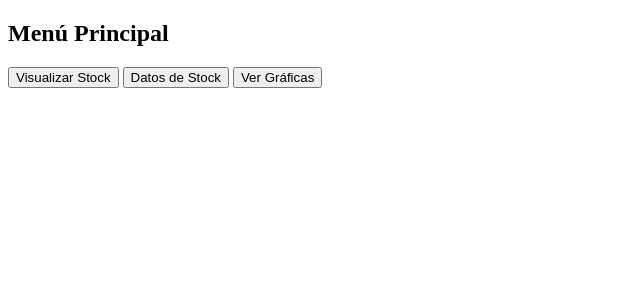
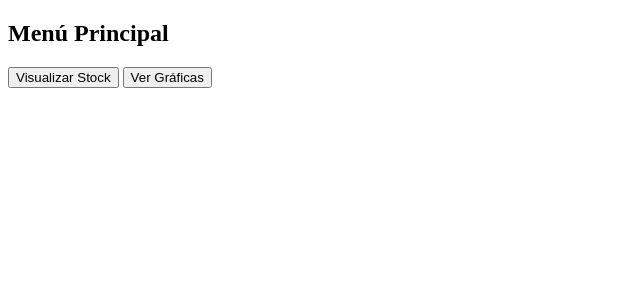
Before and after one commit to SharkCtts/Taller_LS3, a Flask app: page /menu in a window 1280 px wide. Shown: the part 50-350 px from the top of the page, without its empty margins (0-640 px from the left). Run offline with Flask 3, Linux system fonts and the light colour scheme; the visitor is signed in with stand-in values (Sample User, id 1).

Commit message:
elimar boton de datos en menú
si

```diff
--- a/templates/menu.html
+++ b/templates/menu.html
@@ -52,7 +52,6 @@
 
     <h2>Menú Principal</h2>
     <button onclick="location.href='{{ url_for('visualizar') }}'">Visualizar Stock</button>
-    <button onclick="location.href='{{ url_for('datos') }}'">Datos de Stock</button>
     <a href="{{ url_for('graficas') }}">
         <button>Ver Gráficas</button>
     </a>
```
